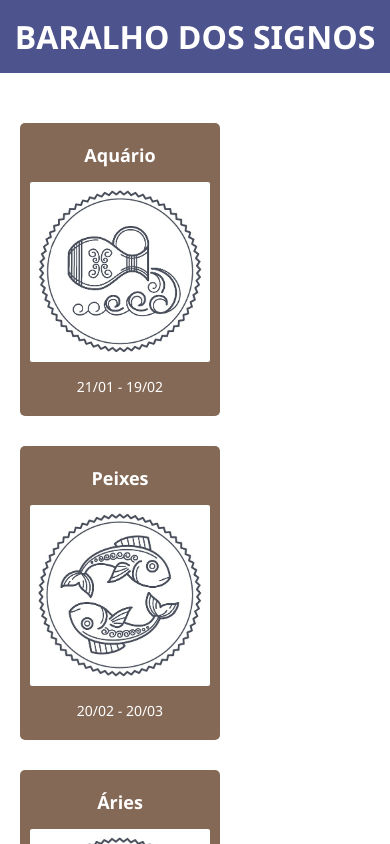
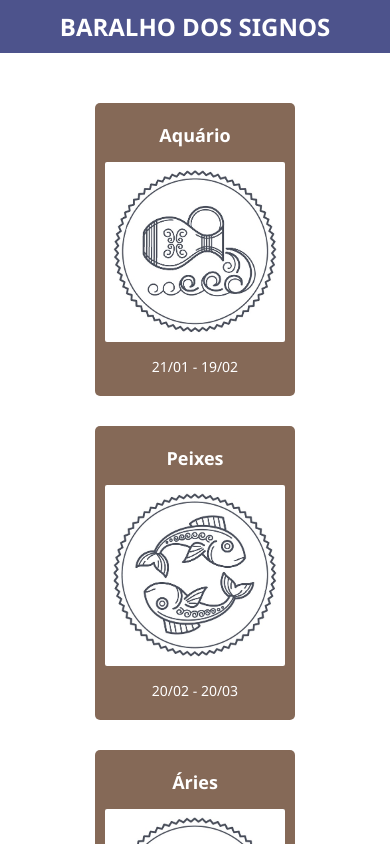
Before and after one commit to GabrielFR-Dev/Estudos, a Next.js app in the folder Props-Elementos/props01/: page / in a window 390 px wide. Shown: the top 844 px of the page. Built offline with nearby package versions, Linux system fonts and the light colour scheme.

Commit message:
adicionando responsividade no site

```diff
--- a/Props-Elementos/props01/src/app/page.module.css
+++ b/Props-Elementos/props01/src/app/page.module.css
@@ -15,5 +15,10 @@
     flex-wrap: wrap;
     align-items: center;
     justify-content: space-evenly;
+}
 
+@media (max-width: 400px) {
+    .secao_card {
+       margin: auto;
+    }
 }
--- a/Props-Elementos/props01/src/componente/card/Card.module.css
+++ b/Props-Elementos/props01/src/componente/card/Card.module.css
@@ -28,3 +28,9 @@
 .container_card span {
     font-size: 14px;
 }
+
+@media (max-width: 400px) {
+   .container_card {
+    margin: auto;
+   }
+}
--- a/Props-Elementos/props01/src/componente/topo/Topo.module.css
+++ b/Props-Elementos/props01/src/componente/topo/Topo.module.css
@@ -5,3 +5,10 @@
     background-color: #4d538c;
     color: #fff;
 }
+
+@media (max-width: 400px) {
+    .topo_container {
+        font-size: 12px;
+        padding: 10px 0px;
+    }
+}
```
